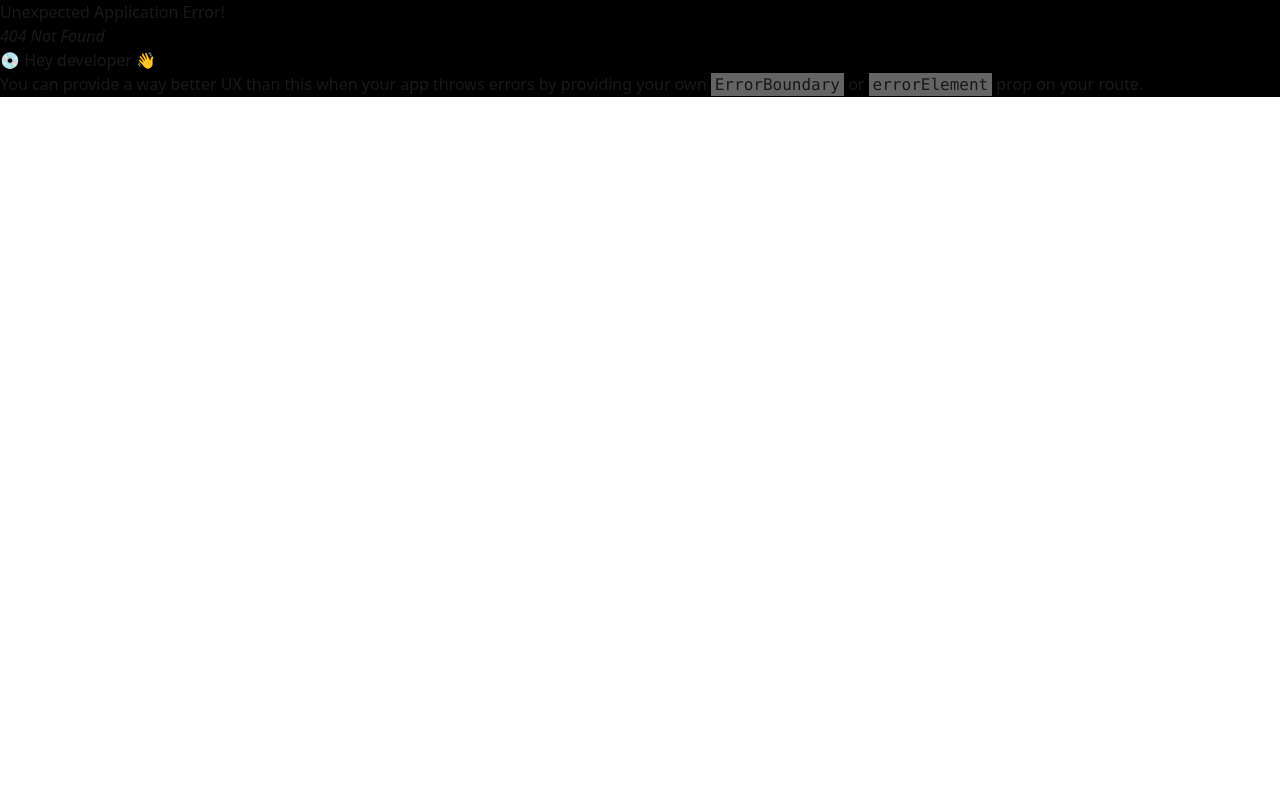
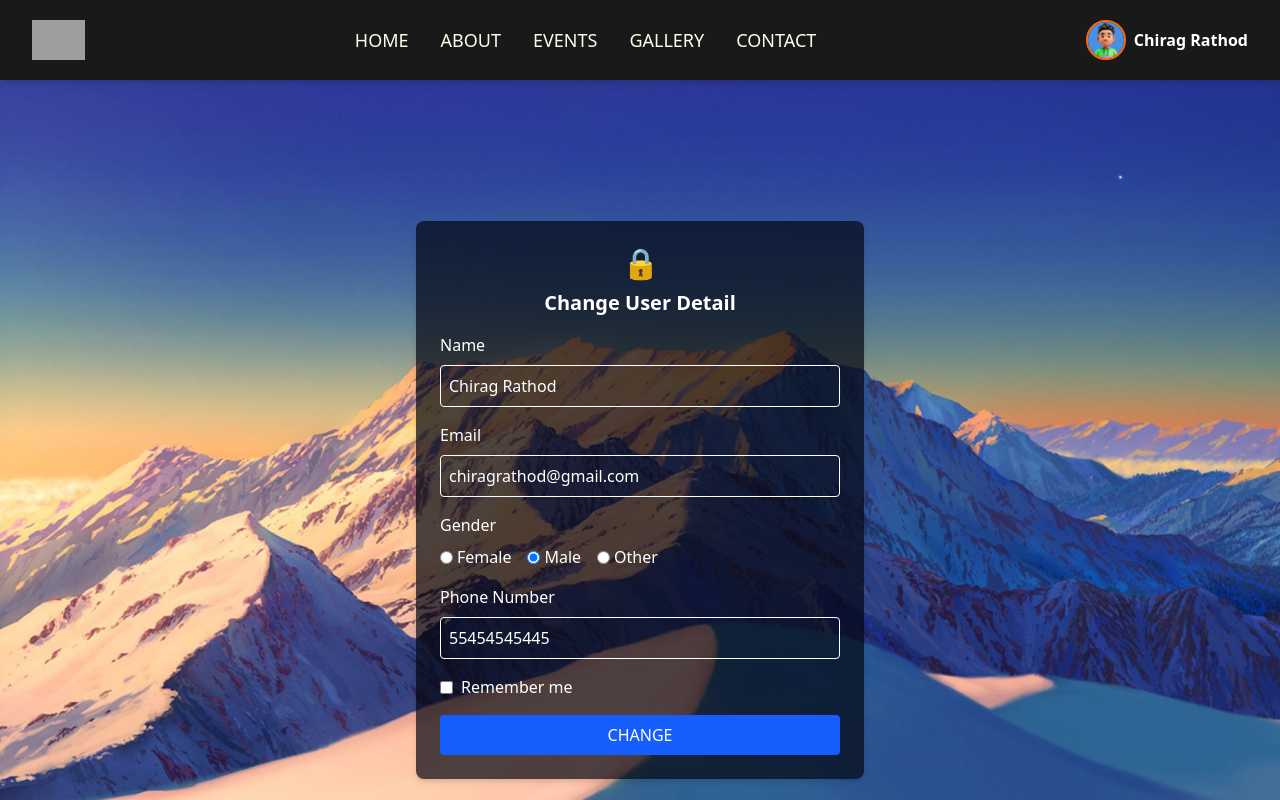
Before and after one commit to Chirag-6648/event-management, a React (Vite) app: page /editprofile in a window 1280 px wide. Before the commit this address had no page. Shown: the top 800 px of the page. Built offline with nearby package versions, Linux system fonts and the light colour scheme; grey boxes are pictures that could not be loaded.

Commit message:
Add EditProfile and MyBookings components
- Created EditProfile component for user detail editing with form handling.
- Implemented MyBookings component to display user's booking information with a delete button.
- Added sample booking data in MyBookings for demonstration.

```diff
--- a/src/components/Navbar.jsx
+++ b/src/components/Navbar.jsx
@@ -1,11 +1,28 @@
-import React, { useState } from "react";
+import React, { useState, useRef, useEffect } from "react";
 import { Link } from "react-router-dom";
-import { Menu, X } from "lucide-react"; // icons from lucide-react
+import { Menu, X } from "lucide-react";
+import avatar from "../assets/avatar.jpg";
 
 const Navbar = () => {
   const [isOpen, setIsOpen] = useState(false);
+  const [showDropdown, setShowDropdown] = useState(false);
+  const [user, setUser] = useState({ name: "Chirag Rathod" }); // simulate user logged in
+
+  const dropdownRef = useRef(null);
 
   const toggleMenu = () => setIsOpen(!isOpen);
+  const toggleDropdown = () => setShowDropdown(!showDropdown);
+
+  // Close dropdown if clicking outside
+  useEffect(() => {
+    function handleClickOutside(event) {
+      if (dropdownRef.current && !dropdownRef.current.contains(event.target)) {
+        setShowDropdown(false);
+      }
+    }
+    document.addEventListener("mousedown", handleClickOutside);
+    return () => document.removeEventListener("mousedown", handleClickOutside);
+  }, []);
 
   const navItems = [
     { name: "HOME", path: "/" },
@@ -20,15 +37,13 @@ const Navbar = () => {
       <div className="max-w-7xl mx-auto px-4 sm:px-6 lg:px-8">
         <div className="flex items-center justify-between h-20">
           {/* Logo */}
-          <div className="flex-shrink-0">
-            <Link to="/">
+          <Link to="/" className="flex-shrink-0">
             <img
               src="https://jthemes.net/themes/html/harmony-event/assets/images/1.site-logo.png"
               alt="Logo"
               className="h-10"
             />
           </Link>
-          </div>
 
           {/* Desktop Menu */}
           <div className="hidden md:flex space-x-8">
@@ -36,19 +51,57 @@ const Navbar = () => {
               <Link
                 key={item.name}
                 to={item.path}
-                className="text-yellow-50 text-lg hover:text-orange-400 transition duration-300 ease-in-out">
+                className="text-yellow-50 text-lg hover:text-orange-400 transition duration-300">
                 {item.name}
               </Link>
             ))}
           </div>
 
-          {/* Login Button */}
-          <div className="hidden md:block">
-            <Link to={"/login"}>
+          {/* Login or Avatar with Dropdown */}
+          <div className="hidden md:block relative" ref={dropdownRef}>
+            {user ? (
+              <div
+                className="flex items-center space-x-2 cursor-pointer"
+                onClick={toggleDropdown}>
+                <img
+                  src={avatar}
+                  alt="avatar"
+                  className="h-10 w-10 rounded-full border-2 border-orange-500"
+                />
+                <span className="text-white font-semibold">{user.name}</span>
+              </div>
+            ) : (
+              <Link to="/login">
                 <button className="bg-orange-500 hover:bg-orange-400 text-white font-semibold py-2 px-4 rounded-lg shadow">
                   Login
                 </button>
               </Link>
+            )}
+
+            {/* Dropdown Menu */}
+            {showDropdown && (
+              <div className="absolute right-0 mt-2 w-48 bg-white rounded-lg shadow-lg z-50">
+                <Link
+                  to="/account"
+                  className="block px-4 py-2 text-gray-800 hover:bg-gray-100">
+                  Account
+                </Link>
+                <Link
+                  to="/mybookings"
+                  className="block px-4 py-2 text-gray-800 hover:bg-gray-100">
+                  My Bookings
+                </Link>
+                <button
+                  onClick={() => {
+                    // handle logout logic here
+                    setUser(null);
+                    setShowDropdown(false);
+                  }}
+                  className="w-full text-left px-4 py-2 text-gray-800 hover:bg-gray-100">
+                  Logout
+                </button>
+              </div>
+            )}
           </div>
 
           {/* Mobile menu button */}
@@ -68,13 +121,43 @@ const Navbar = () => {
               key={item.name}
               to={item.path}
               onClick={() => setIsOpen(false)}
-              className="block text-yellow-50 text-base hover:text-orange-400 transition duration-200">
+              className="block text-yellow-50 text-base hover:text-orange-400 transition">
               {item.name}
             </Link>
           ))}
+          {user ? (
+            <div className="mt-2">
+              <div className="flex items-center space-x-2">
+                <img
+                  src={avatar}
+                  alt="avatar"
+                  className="h-8 w-8 rounded-full"
+                />
+                <span className="text-white font-semibold">{user.name}</span>
+              </div>
+              <Link
+                to="/account"
+                className="block text-white mt-2 hover:text-orange-400">
+                Account
+              </Link>
+              <Link
+                to="/mybookings"
+                className="block text-white mt-1 hover:text-orange-400">
+                My Bookings
+              </Link>
+              <button
+                onClick={() => setUser(null)}
+                className="mt-1 text-left w-full text-white hover:text-orange-400">
+                Logout
+              </button>
+            </div>
+          ) : (
+            <Link to="/login">
               <button className="w-full mt-2 bg-orange-500 hover:bg-orange-400 text-white font-semibold py-2 px-4 rounded-lg shadow">
                 Login
               </button>
+            </Link>
+          )}
         </div>
       )}
     </nav>
--- /dev/null
+++ b/src/pages/EditProfile.jsx
@@ -0,0 +1,88 @@
+import React, { useState } from "react";
+import mountain from "../assets/mountain.jpg";
+
+const EditProfile = () => {
+  const [formData, setFormData] = useState({
+    name: "Chirag Rathod",
+    email: "chiragrathod@gmail.com",
+    gender: "Male",
+    phone: "55454545445",
+    remember: false,
+  });
+  const handleSubmit = (e) => {
+    e.preventDefault();
+    console.log("Updated user data:", formData);
+  };
+
+  return (
+    <div
+      className="min-h-screen bg-black text-white bg-cover flex items-center justify-center p-6"
+      style={{ backgroundImage: `url(${mountain})` }}>
+      <form
+        onSubmit={handleSubmit}
+        className="max-w-md w-4xl mx-auto mt-10 bg-gray-950/70 p-6 rounded-lg shadow-md">
+        <div className="flex flex-col items-center mb-4">
+          <div className="text-purple-600 text-3xl mb-2">🔒</div>
+          <h2 className="text-xl font-semibold">Change User Detail</h2>
+        </div>
+
+        <label className="block mb-2">Name</label>
+        <input
+          type="text"
+          name="name"
+          value={formData.name}
+          className="w-full mb-4 p-2 border rounded"
+        />
+
+        <label className="block mb-2">Email</label>
+        <input
+          type="email"
+          name="email"
+          value={formData.email}
+          className="w-full mb-4 p-2 border rounded"
+        />
+
+        <label className="block mb-2">Gender</label>
+        <div className="flex space-x-4 mb-4">
+          {["Female", "Male", "Other"].map((option) => (
+            <label key={option} className="flex items-center space-x-1">
+              <input
+                type="radio"
+                name="gender"
+                value={option}
+                checked={formData.gender === option}
+              />
+              <span>{option}</span>
+            </label>
+          ))}
+        </div>
+
+        <label className="block mb-2">Phone Number</label>
+        <input
+          type="text"
+          name="phone"
+          value={formData.phone}
+          className="w-full mb-4 p-2 border rounded"
+        />
+
+        <label className="flex items-center mb-4">
+          <input
+            type="checkbox"
+            name="remember"
+            checked={formData.remember}
+            className="mr-2"
+          />
+          Remember me
+        </label>
+
+        <button
+          type="submit"
+          className="w-full bg-blue-600 text-white py-2 rounded hover:bg-blue-700">
+          CHANGE
+        </button>
+      </form>
+    </div>
+  );
+};
+
+export default EditProfile;
--- /dev/null
+++ b/src/pages/MyBookings.jsx
@@ -0,0 +1,69 @@
+import React from "react";
+
+const bookings = [
+  {
+    id: "66f120d8512050c216db5",
+    dateTime: "2024-05-09, 11:11",
+    location: "Motera Stadium, Ahemdabad",
+    bookingDate: "23/09/2024",
+    title: "INDIAN PREMIER LEAGUE",
+    price: "₹ 2499",
+    qr: "https://up.yimg.com/ib/th?id=OIP.NiM9uq47Ue9HDqb04m8HhgHaHa&pid=Api&rs=1&c=1&qlt=95&w=105&h=105",
+  },
+  {
+    id: "66f1231b512050c216db9",
+    dateTime: "2024-10-30, 09:00",
+    location: "GokulDham Society, Mumbai",
+    bookingDate: "23/09/2024",
+    title: "GOKULDHAM PREMIER LEAGUE",
+    price: "₹ 200",
+    qr: "https://up.yimg.com/ib/th?id=OIP.NiM9uq47Ue9HDqb04m8HhgHaHa&pid=Api&rs=1&c=1&qlt=95&w=105&h=105",
+  },
+];
+
+const MyBookings = () => {
+  return (
+    <div className="p-6 grid grid-cols-1 md:grid-cols-2 gap-6">
+      {bookings.map((booking) => (
+        <div
+          key={booking.id}
+          className="flex bg-gray-900 rounded-xl shadow-md p-4 items-center space-x-4">
+          <img
+            src={booking.qr}
+            alt="QR Code"
+            className="w-50 h-50 object-cover"
+          />
+          <div className="flex-1">
+            <p>
+              <span className="font-semibold">Ticket ID:</span> {booking.id}
+            </p>
+            <p>
+              <span className="font-semibold">Date & Time:</span>{" "}
+              {booking.dateTime}
+            </p>
+            <p>
+              <span className="font-semibold">Location:</span>{" "}
+              {booking.location}
+            </p>
+            <p>
+              <span className="font-semibold">Booking Date:</span>{" "}
+              {booking.bookingDate}
+            </p>
+            <p>
+              <span className="font-semibold">Title:</span>{" "}
+              <span className="text-blue-600">{booking.title}</span>
+            </p>
+            <p>
+              <span className="font-semibold">Price:</span> {booking.price}
+            </p>
+            <button className="mt-2 px-4 py-1 bg-blue-600 text-white rounded hover:bg-blue-700">
+              Delete
+            </button>
+          </div>
+        </div>
+      ))}
+    </div>
+  );
+};
+
+export default MyBookings;
--- a/src/pages/UserAccount.jsx
+++ b/src/pages/UserAccount.jsx
@@ -1,9 +1,13 @@
 import React from "react";
+import { Link } from "react-router-dom";
+import mountain from "../assets/mountain.jpg";
 
 const UserAccount = () => {
   return (
-    <div className="min-h-screen bg-black text-white flex items-center justify-center p-6">
-      <div className="w-full max-w-md bg-gray-950 p-8 rounded-2xl shadow-lg">
+    <div
+      className="min-h-screen bg-black text-white bg-cover flex items-center justify-center p-6"
+      style={{ backgroundImage: `url(${mountain})` }}>
+      <div className="w-full max-w-md bg-gray-950/70 p-8 rounded-2xl shadow-lg">
         <h2 className="text-3xl font-bold mb-8 text-center">My Account</h2>
 
         <div className="space-y-6">
@@ -18,12 +22,12 @@ const UserAccount = () => {
           <div className="space-y-2">
             <div>
               <span className="text-gray-400">Name:</span>
-              <p className="text-lg font-semibold">John Doe</p>
+              <p className="text-lg font-semibold">Chirag Rathod</p>
             </div>
 
             <div>
               <span className="text-gray-400">Email:</span>
-              <p className="text-lg font-semibold">johndoe@example.com</p>
+              <p className="text-lg font-semibold">rathodchirag@gmail.com</p>
             </div>
 
             <div>
@@ -34,9 +38,11 @@ const UserAccount = () => {
 
           {/* Action Buttons */}
           <div className="flex flex-col space-y-4 mt-8">
-            <button className="w-full bg-orange-600 hover:bg-orange-700 transition-colors font-semibold py-3 rounded-lg">
-              Edit Profile
-            </button>
+            <Link to={"/editprofile"}>
+              <button className="w-full bg-orange-600 hover:bg-orange-700 transition-colors font-semibold py-3 rounded-lg">
+                Edit Profile
+              </button>
+            </Link>
             <button className="w-full bg-gray-800 hover:bg-gray-700 transition-colors font-semibold py-3 rounded-lg">
               Logout
             </button>
```
Also changed, not shown: src/main.jsx (+10 -0 lines), src/assets/avatar.jpg (added). Lines whose indentation alone changed are shown as unchanged.
